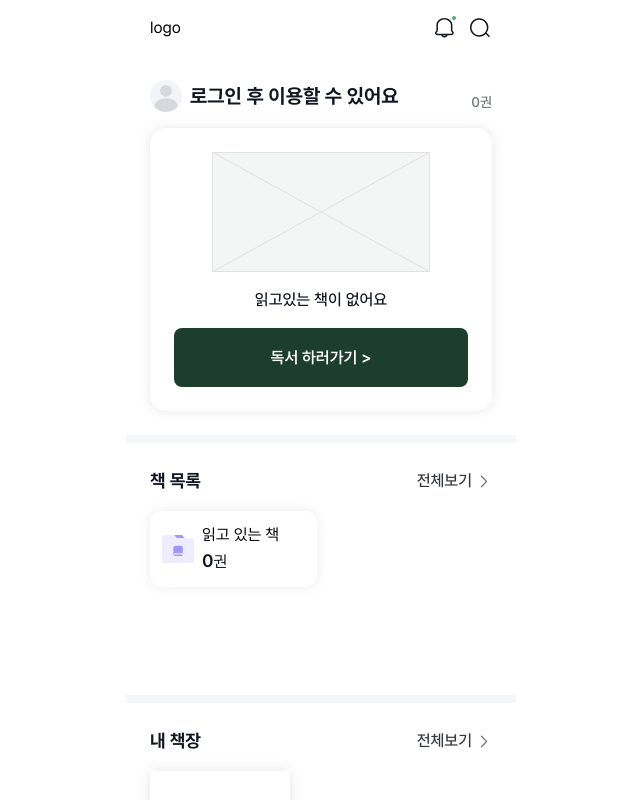
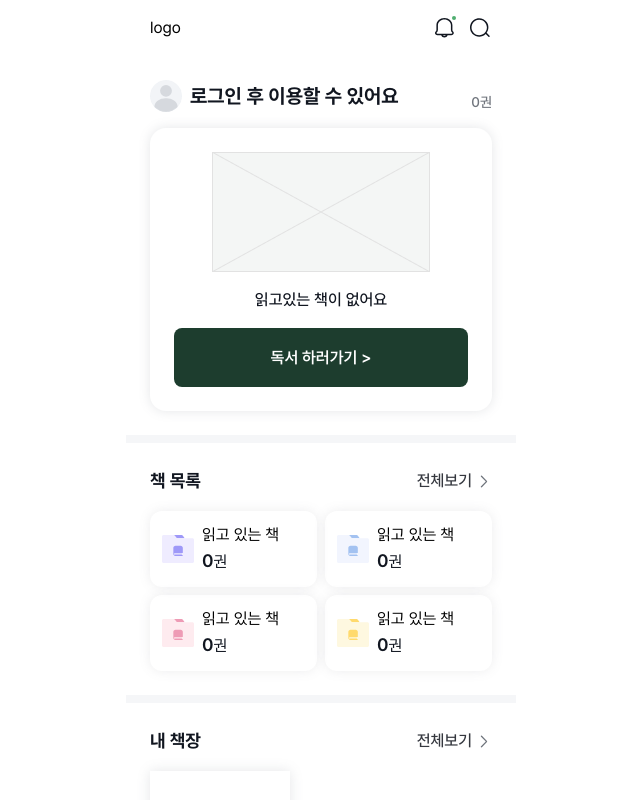
Before and after one commit to Book-Inside/book-inside-FE, a React (Vite) app: page /main in a window 1280 px wide. Shown: the top 800 px of the page, without its empty margins (319-959 px from the left). Built offline with nearby package versions, Linux system fonts and the light colour scheme.

Commit message:
feat: book_list component 구현(#13)

```diff
--- /dev/null
+++ b/src/assets/icons/book_list_icon.tsx
@@ -0,0 +1,53 @@
+interface BookListIconProps {
+  text: "읽고 있는 책" | "읽고 싶은 책" | "다 읽은 책" | "읽기 중단한 책";
+}
+
+export default function BookListIcon({ text }: BookListIconProps) {
+  let color;
+  let color2;
+  switch (text) {
+    case "읽고 있는 책":
+      color = "#9E98F8";
+      color2 = "#EFECFF";
+      break;
+    case "읽고 싶은 책":
+      color = "#A3C2F1";
+      color2 = "#F2F5FE";
+      break;
+    case "다 읽은 책":
+      color = "#EE9BB5";
+      color2 = "#FEEBEF";
+      break;
+    case "읽기 중단한 책":
+      color = "#FFDA6D";
+      color2 = "#FEF8E0";
+      break;
+    default:
+      color = "";
+  }
+  return (
+    <svg
+      xmlns="http://www.w3.org/2000/svg"
+      viewBox="0 0 32 28"
+      fill="none"
+      className="w-8 h-7"
+    >
+      <path
+        d="M8 1.56863C8 0.702298 8.70997 0 9.58577 0H19.5705C20.1006 0 20.5956 0.261982 20.8897 0.698184L22.6667 3.33333H8V1.56863Z"
+        fill={color}
+      />
+      <path
+        d="M0 1.54483C0 0.691643 0.716345 0 1.6 0H11.6743C12.2092 0 12.7086 0.258007 13.0054 0.687592L14.3212 2.5922C14.6199 3.02463 15.112 3.28276 15.6376 3.28276H30.4C31.2837 3.28276 32 3.9744 32 4.82759V26.4552C32 27.3084 31.2837 28 30.4 28H1.6C0.716345 28 0 27.3084 0 26.4552V1.54483Z"
+        fill={color2}
+      />
+      <path
+        d="M20.8185 17.6508V12.9375C20.8185 11.7294 19.8391 10.75 18.631 10.75L13.521 10.75C12.3129 10.75 11.3335 11.7294 11.3335 12.9375L11.3335 19.0858C11.3335 20.12 12.1718 20.9583 13.206 20.9583H20.381C20.6226 20.9583 20.8185 20.7625 20.8185 20.5208C20.8185 20.2792 20.6226 20.0833 20.381 20.0833H13.206C12.6551 20.0833 12.2085 19.6367 12.2085 19.0858C12.2085 18.5349 12.6551 18.0883 13.206 18.0883H20.381C20.6226 18.0883 20.8185 17.8925 20.8185 17.6508Z"
+        fill={color}
+      />
+      <path
+        d="M13.206 18.6483C12.9644 18.6483 12.7685 18.8442 12.7685 19.0858C12.7685 19.3275 12.9644 19.5233 13.206 19.5233H19.6635C19.9051 19.5233 20.101 19.3275 20.101 19.0858C20.101 18.8442 19.9051 18.6483 19.6635 18.6483H13.206Z"
+        fill={color}
+      />
+    </svg>
+  );
+}
--- a/src/assets/icons/reading_icon.tsx
+++ /dev/null
@@ -1,27 +0,0 @@
-export default function ReadingIcon() {
-    return (
-    <svg
-                xmlns="http://www.w3.org/2000/svg"
-                viewBox="0 0 32 28"
-                fill="none"
-                className="w-8 h-7"
-              >
-                <path
-                  d="M8 1.56863C8 0.702298 8.70997 0 9.58577 0H19.5705C20.1006 0 20.5956 0.261982 20.8897 0.698184L22.6667 3.33333H8V1.56863Z"
-                  fill="#9E98F8"
-                />
-                <path
-                  d="M0 1.54483C0 0.691643 0.716345 0 1.6 0H11.6743C12.2092 0 12.7086 0.258007 13.0054 0.687592L14.3212 2.5922C14.6199 3.02463 15.112 3.28276 15.6376 3.28276H30.4C31.2837 3.28276 32 3.9744 32 4.82759V26.4552C32 27.3084 31.2837 28 30.4 28H1.6C0.716345 28 0 27.3084 0 26.4552V1.54483Z"
-                  fill="#EFECFF"
-                />
-                <path
-                  d="M20.8185 17.6508V12.9375C20.8185 11.7294 19.8391 10.75 18.631 10.75L13.521 10.75C12.3129 10.75 11.3335 11.7294 11.3335 12.9375L11.3335 19.0858C11.3335 20.12 12.1718 20.9583 13.206 20.9583H20.381C20.6226 20.9583 20.8185 20.7625 20.8185 20.5208C20.8185 20.2792 20.6226 20.0833 20.381 20.0833H13.206C12.6551 20.0833 12.2085 19.6367 12.2085 19.0858C12.2085 18.5349 12.6551 18.0883 13.206 18.0883H20.381C20.6226 18.0883 20.8185 17.8925 20.8185 17.6508Z"
-                  fill="#9E98F8"
-                />
-                <path
-                  d="M13.206 18.6483C12.9644 18.6483 12.7685 18.8442 12.7685 19.0858C12.7685 19.3275 12.9644 19.5233 13.206 19.5233H19.6635C19.9051 19.5233 20.101 19.3275 20.101 19.0858C20.101 18.8442 19.9051 18.6483 19.6635 18.6483H13.206Z"
-                  fill="#9E98F8"
-                />
-              </svg>
-    );
-}
--- /dev/null
+++ b/src/components/book_list.tsx
@@ -0,0 +1,16 @@
+import { BookListProps } from "@interface/type";
+
+export default function BookList({ icon, count, text }: BookListProps) {
+  return (
+    <div className="book_list_box">
+      <div className="pl-3">{icon}</div>
+      <div className="py-3 pr-[37px]">
+        <span>{text}</span>
+        <div className="text-gray-900">
+          <span className="font-semibold text-lg">{count}</span>
+          <span>권</span>
+        </div>
+      </div>
+    </div>
+  );
+}
--- /dev/null
+++ b/src/components/layout/main_title 2.tsx
@@ -0,0 +1,5 @@
+import { ChildrenProps } from "@interface/type";
+
+export default function MainTitle({ children }: ChildrenProps) {
+  return <h1 className="font-bold text-2xl mb-6">{children}</h1>;
+}
--- a/src/components/main_case.tsx
+++ b/src/components/main_case.tsx
@@ -1,16 +1,15 @@
 import AddBtnIcon from "@assets/icons/add_btn_icon";
 import ArrowRight from "@assets/icons/arrow_right";
+import MainTitle from "./main_title";
 
 export default function MainCase() {
   return (
     <div className="p-6">
-      <div className="flex justify-between mb-4">
-        <span className="text-gray-900 font-bold text-lg">내 책장</span>
-        <div className="flex items-center space-x-1">
-          <span className="text-gray-700 font-medium">전체보기</span>
-          <ArrowRight />
-        </div>
-      </div>
+      <MainTitle
+        leftText="내 책장"
+        rightIcon={<ArrowRight />}
+        rightText="전체보기"
+      />
       <div>
         <div className="w-[140px] h-[216px] shadow-app_bar flex items-center justify-center">
           <AddBtnIcon />
--- a/src/components/main_library.tsx
+++ b/src/components/main_library.tsx
@@ -1,22 +1,17 @@
 import ProfileIcon from "@assets/icons/profile_icon";
 import Btn from "./btn";
 import BodyLayout from "./layout/body_layout";
+import MainTitle from "./main_title";
 
 export default function MainLibrary() {
   return (
     <BodyLayout>
       <div className="py-6">
-        <div className="mb-4 flex justify-between">
-          <div className="flex items-center space-x-2">
-            <ProfileIcon/>
-            <span className="text-gray-900 font-bold text-xl">
-              로그인 후 이용할 수 있어요
-            </span>
-          </div>
-          <div className="flex items-end text-gray-500 text-sm font-medium">
-            0권
-          </div>
-        </div>
+        <MainTitle
+          leftText="로그인 후 이용할 수 있어요"
+          count={0}
+          leftIcon={<ProfileIcon />}
+        />
         <div className="popup_box">
           <div className="flex flex-col space-y-4 items-center">
             <div className="main_library_popup_image w-[218px] h-[120px]" />
--- a/src/components/main_list.tsx
+++ b/src/components/main_list.tsx
@@ -1,30 +1,38 @@
 import ArrowRight from "@assets/icons/arrow_right";
-import ReadingIcon from "@assets/icons/reading_icon";
+import MainTitle from "./main_title";
+import BookList from "./book_list";
+import BookListIcon from "@assets/icons/book_list_icon";
 
 export default function MainList() {
   return (
     <div className="p-6">
       <div>
-        <div className="flex justify-between mb-4">
-          <span className="text-gray-900 font-bold text-lg">책 목록</span>
-          <div className="flex items-center space-x-1">
-            <span className="text-gray-700 font-medium">전체보기</span>
-            <ArrowRight />
-          </div>
-        </div>
+        <MainTitle
+          leftText="책 목록"
+          rightIcon={<ArrowRight />}
+          rightText="전체보기"
+        />
         <div className="grid grid-cols-2 grid-rows-2 gap-2">
-          <div className="shadow-dropdown flex items-center space-x-2 rounded-xl">
-            <div className="pl-3">
-             <ReadingIcon/>
-            </div>
-            <div className="py-3 pr-[37px]">
-              <span>읽고 있는 책</span>
-              <div className="text-gray-900">
-                <span className="font-semibold text-lg">0</span>
-                <span>권</span>
-              </div>
-            </div>
-          </div>
+          <BookList
+            count={0}
+            icon={<BookListIcon text="읽고 있는 책" />}
+            text="읽고 있는 책"
+          />
+          <BookList
+            count={0}
+            icon={<BookListIcon text="읽고 싶은 책" />}
+            text="읽고 있는 책"
+          />{" "}
+          <BookList
+            count={0}
+            icon={<BookListIcon text="다 읽은 책" />}
+            text="읽고 있는 책"
+          />{" "}
+          <BookList
+            count={0}
+            icon={<BookListIcon text="읽기 중단한 책" />}
+            text="읽고 있는 책"
+          />
         </div>
       </div>
     </div>
--- a/src/components/main_taste.tsx
+++ b/src/components/main_taste.tsx
@@ -1,16 +1,15 @@
 import AddBtnIcon from "@assets/icons/add_btn_icon";
 import ArrowRight from "@assets/icons/arrow_right";
+import MainTitle from "./main_title";
 
 export default function MainTaste() {
   return (
     <div className="p-6">
-      <div className="flex justify-between mb-4">
-        <span className="text-gray-900 font-bold text-lg">내 취향 책 추천</span>
-        <div className="flex items-center space-x-1">
-          <span className="text-gray-700 font-medium">설정하기</span>
-          <ArrowRight />
-        </div>
-      </div>
+      <MainTitle
+        leftText="내 취향 책 추천"
+        rightIcon={<ArrowRight />}
+        rightText="설정하기"
+      />
       <div className="text-gray-700 -mt-2 mb-6">
         채소그로가 취향에 맞는 책을 추천해드릴게요
       </div>
--- a/src/components/main_title.tsx
+++ b/src/components/main_title.tsx
@@ -1,15 +1,36 @@
-import ProfileIcon from "@assets/icons/profile_icon";
+import { MainTitleProps } from "@interface/type";
+import { cls } from "@utils/index";
 
-export default function MainTitle() {
+export default function MainTitle({
+  leftIcon,
+  leftText,
+  count,
+  rightText,
+  rightIcon,
+}: MainTitleProps) {
   return (
-    <div className="main_title_box">
-      <div className="main_title_profile_text">
-        <ProfileIcon />
-        <span className="text-xl">로그인 후 이용할 수 있어요</span>
+    <div className="flex justify-between mb-4">
+      <div className="flex items-center space-x-2">
+        {leftIcon}
+        <span
+          className={cls(
+            "text-gray-900 font-bold",
+            leftIcon ? "text-xl" : "text-lg",
+          )}
+        >
+          {leftText}
+        </span>
       </div>
-      <div className="font-normal text-sm text-gray-500 absolute bottom-0 right-0">
-        0권
-      </div>
+      {leftIcon ? (
+        <div className="flex font-medium items-end text-gray-500 text-sm ">
+          {count}권
+        </div>
+      ) : (
+        <div className="flex items-center space-x-1">
+          <span className="text-gray-700 font-medium">{rightText}</span>
+          {rightIcon}
+        </div>
+      )}
     </div>
   );
 }
--- a/src/components/sub_title.tsx
+++ /dev/null
@@ -1,13 +0,0 @@
-import ArrowRight from "@assets/icons/arrow_right";
-
-export default function SubTitle() {
-  return (
-    <div className="sub_title_box">
-      <span>책 목록</span>
-      <div className="sub_title_all">
-        <span className="text-base font-normal">전체보기</span>
-        <ArrowRight />
-      </div>
-    </div>
-  );
-}
--- a/src/index.css
+++ b/src/index.css
@@ -210,3 +210,8 @@ body {
 .main_library_popup_image {
   background-image: url(./assets//images/Rectangle.png);
 }
+
+/* component book_list */
+.book_list_box {
+  @apply shadow-dropdown flex items-center space-x-2 rounded-xl;
+}
--- a/src/interface/type.ts
+++ b/src/interface/type.ts
@@ -1,9 +1,11 @@
 import { ReactNode } from "react";
+
+// COMPONENT
 
 // Layout
 export interface ChildrenProps {
   children: ReactNode;
-  isMargin?:boolean;
+  isMargin?: boolean;
 }
 
 // btn
@@ -48,6 +50,24 @@ export interface PopUpProps {
   linkTo?: string;
 }
 
+// main_title
+export interface MainTitleProps {
+  leftIcon?: JSX.Element;
+  leftText: string;
+  count?: number;
+  rightText?: string;
+  rightIcon?: JSX.Element;
+}
+
+// book_list
+export interface BookListProps {
+  icon: JSX.Element;
+  count: number;
+  text: string;
+}
+
+// PAGES
+
 // signup_form
 export interface SignupFormProps {
   setProgress: (progress: number) => void;
```
